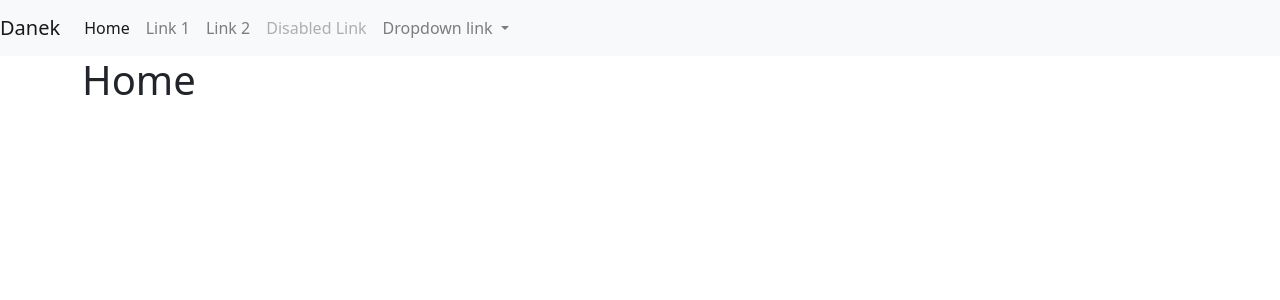
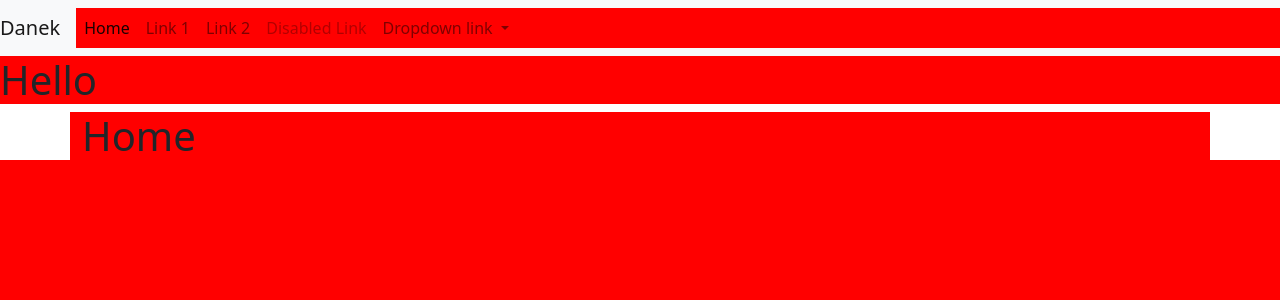
Before and after one commit to danekf/flask_small, a Django app: page / in a window 1280 px wide. Shown: the top 300 px of the page. Run offline with Django 4.2, Linux system fonts and the light colour scheme.

Commit message:
add css for base template, still not working with load static though...

```diff
--- a/folio/folio/settings.py
+++ b/folio/folio/settings.py
@@ -14,6 +14,7 @@ from pathlib import Path
 
 # Build paths inside the project like this: BASE_DIR / 'subdir'.
 BASE_DIR = Path(__file__).resolve().parent.parent
+
 
 
 # Quick-start development settings - unsuitable for production
@@ -120,6 +121,10 @@ USE_TZ = True
 # https://docs.djangoproject.com/en/4.1/howto/static-files/
 
 STATIC_URL = 'static/'
+STATICFILES_DIR = [
+    BASE_DIR / 'static/'
+]
+
 
 # Default primary key field type
 # https://docs.djangoproject.com/en/4.1/ref/settings/#default-auto-field
--- a/folio/folio/urls.py
+++ b/folio/folio/urls.py
@@ -16,6 +16,7 @@ Including another URLconf
 from django.contrib import admin
 from django.urls import path, include
 
+
 urlpatterns = [
     path('admin/', admin.site.urls),
     #home dir
--- /dev/null
+++ b/folio/static/css/base.css
@@ -0,0 +1,3 @@
+* {
+  background: red;
+}
--- a/folio/templates/base.html
+++ b/folio/templates/base.html
@@ -1,6 +1,11 @@
+{% load static %}
+
 <!doctype html>
 <html lang="en">
   <head>
+    <!-- Css -->
+    <link rel="stylesheet" type = "text/css" href="{% static 'css/base.css' %}">
+
     <!-- Required meta tags -->
     <meta charset="utf-8">
     <meta name="viewport" content="width=device-width, initial-scale=1, shrink-to-fit=no">
@@ -47,6 +52,7 @@
   </nav>
 
   <!-- Main Content  -->
+  <h1>Hello</h1>
     <div class="container">
       {% block content %}
       {% endblock %}
```
